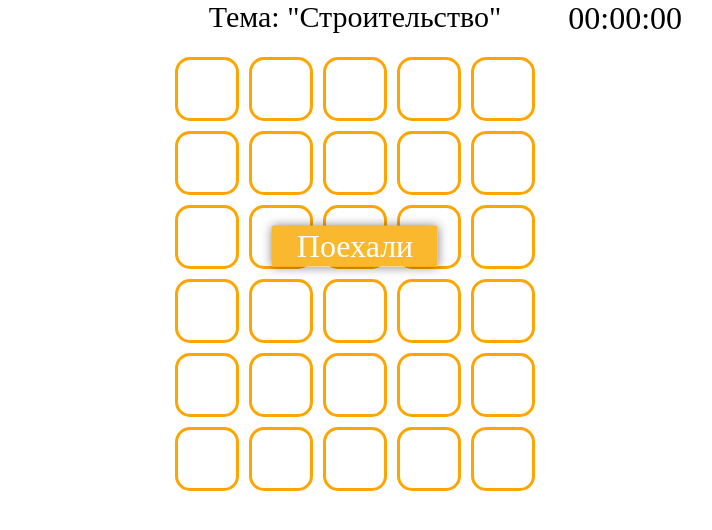
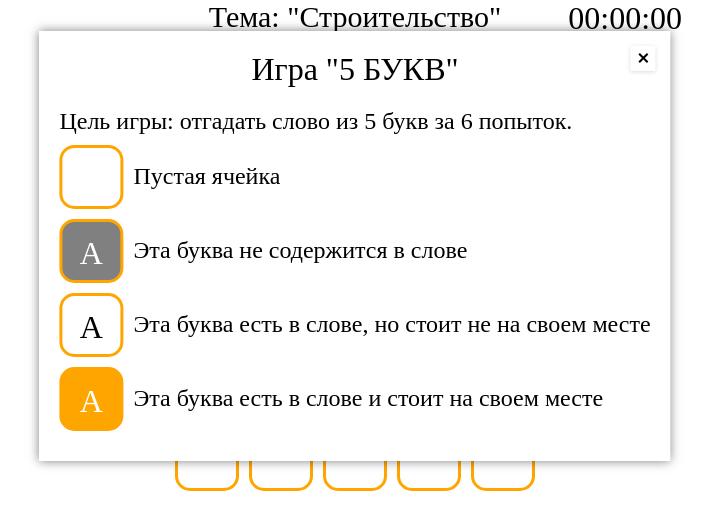
Before and after one commit to drcote/5word-for-evraz, a React (Create React App) app: page / in a window 1280 px wide. Shown: the top 530 px of the page, without its empty margins (285-997 px from the left). Built offline with nearby package versions, Linux system fonts and the light colour scheme.

Commit message:
Добавляет обработчик закрывающий окно при клике вне его

```diff
--- a/src/Pages/Main/Main.tsx
+++ b/src/Pages/Main/Main.tsx
@@ -19,7 +19,7 @@ export const Main: React.FC = () => {
   const [isEnd, setIsEnd] = useState<boolean>(false);
   const [time, setTime] = useState<number>(0);
   const [isWin, setIsWin] = useState<boolean>(false);
-  const [isFirstGame, setIsFirstGame] = useState<boolean>(false);
+  const [isFirstGame, setIsFirstGame] = useState<boolean>(true);
   const [isInformation, setIsInformation] = useState<boolean>(false);
   const [searchWord, setSearchWord] = useState<string[]>([]);
   const timer = useRef<NodeJS.Timer>();
--- a/src/components/FirstGame/FirstGame.tsx
+++ b/src/components/FirstGame/FirstGame.tsx
@@ -1,4 +1,4 @@
-import React from "react";
+import React, { useRef, useEffect } from "react";
 import { Square } from "../../components";
 import { TypeSquare } from "../Square/Square.interface";
 import "./FirstGame.scss";
@@ -6,8 +6,21 @@ import { FirstGameProps } from "./FirstGameInterface";
 
 export const FirstGame: React.FC<FirstGameProps> = (props) => {
   const { onClose } = props;
+  const refFirstGame = useRef<HTMLDivElement>(null);
+
+  const onOutsideClick = (e: any) => {
+    if (refFirstGame && !refFirstGame.current?.contains(e.target)) {
+      onClose();
+    }
+  };
+
+  useEffect(() => {
+    document.addEventListener("click", onOutsideClick);
+    return () => document.removeEventListener("click", onOutsideClick);
+  }, []);
+
   return (
-    <div className="firstGame">
+    <div className="firstGame" ref={refFirstGame}>
       <div className="formClose" onClick={onClose}>
         <svg
           xmlns="http://www.w3.org/2000/svg"
--- a/src/components/Rating/Rating.tsx
+++ b/src/components/Rating/Rating.tsx
@@ -1,12 +1,13 @@
 import React from "react";
 import convertSecToTime from "../../Utils/convertSecToTime";
 import { Square } from "..";
-import { RatingProps, StatusGame } from "./Rating.interface";
+import { RatingProps } from "./Rating.interface";
 import "./Rating.scss";
 import { TypeSquare } from "../Square/Square.interface";
 
 export const Rating: React.FC<RatingProps> = (props) => {
   const { status, searchWord, time, onClose } = props;
+
   return (
     <div className="rating">
       <div className="formClose" onClick={onClose}>
```
